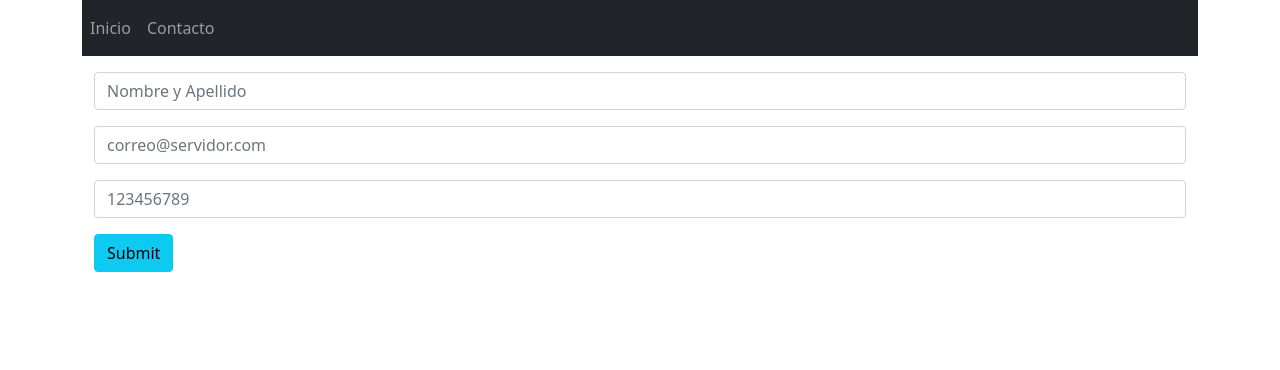
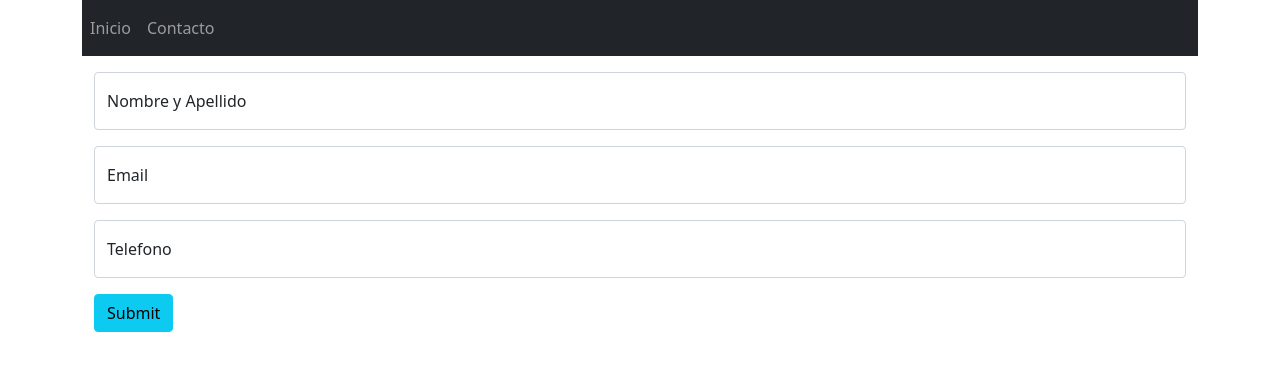
Before and after one commit to HermitsTeam/HermitsTeam.github.io, a React (Create React App) app in the folder portfolio_hermits/: page /contact in a window 1280 px wide. Shown: the top 370 px of the page. Built offline with nearby package versions, Linux system fonts and the light colour scheme.

Commit message:
changed form input style

```diff
--- a/portfolio_hermits/src/components/Contact.jsx
+++ b/portfolio_hermits/src/components/Contact.jsx
@@ -33,14 +33,24 @@ const Contact = () => {
     return (
         <div className='container'>
             <form className="form-group" onSubmit={validar}>
-                <input className="form-control mb-3 mt-3" type="text" placeholder="Nombre y Apellido"
-                onChange={ (e) => {setNombre(e.target.value)}} />
+                <div className="form-floating mb-3">
+                    <input className="form-control mb-3 mt-3" id="floatingInput" type="text" placeholder="Nombre"
+                    onChange={ (e) => {setNombre(e.target.value)}} />
+                    <label for="floatingInput">Nombre y Apellido</label>
+                </div>
 
-                <input className="form-control mb-3" type="email" placeholder="correo@servidor.com"
-                onChange={ (e) => {setEmail(e.target.value)}} />
+                <div className="form-floating mb-3">
+                    <input className="form-control mb-3" id="floatingInput" type="email" placeholder="correo@servidor.com"
+                    onChange={ (e) => {setEmail(e.target.value)}} />
+                    <label for="floatingInput">Email</label>
+                </div>
 
-                <input className="form-control mb-3" type="text" placeholder="123456789"
-                onChange={ (e) => {setTelefono(e.target.value)}} />
+
+                <div className="form-floating mb-3">
+                    <input className="form-control mb-3" id="floatingInput" type="text" placeholder="123456789"
+                    onChange={ (e) => {setTelefono(e.target.value)}} />
+                    <label for="floatingInput">Telefono</label>
+                </div>
 
                 <input className="btn btn-info btn-block mb-3" type="submit" />
 
```
